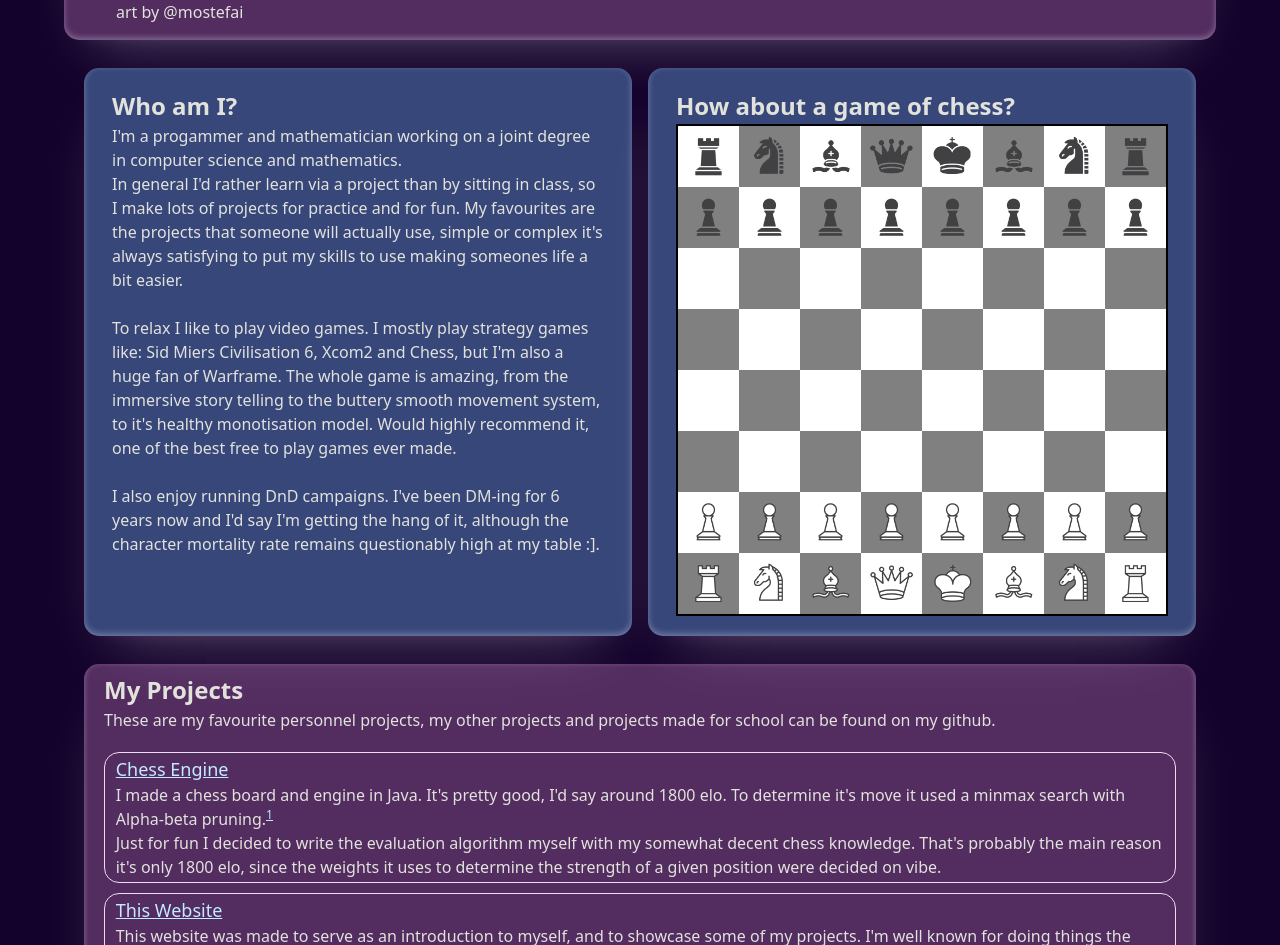
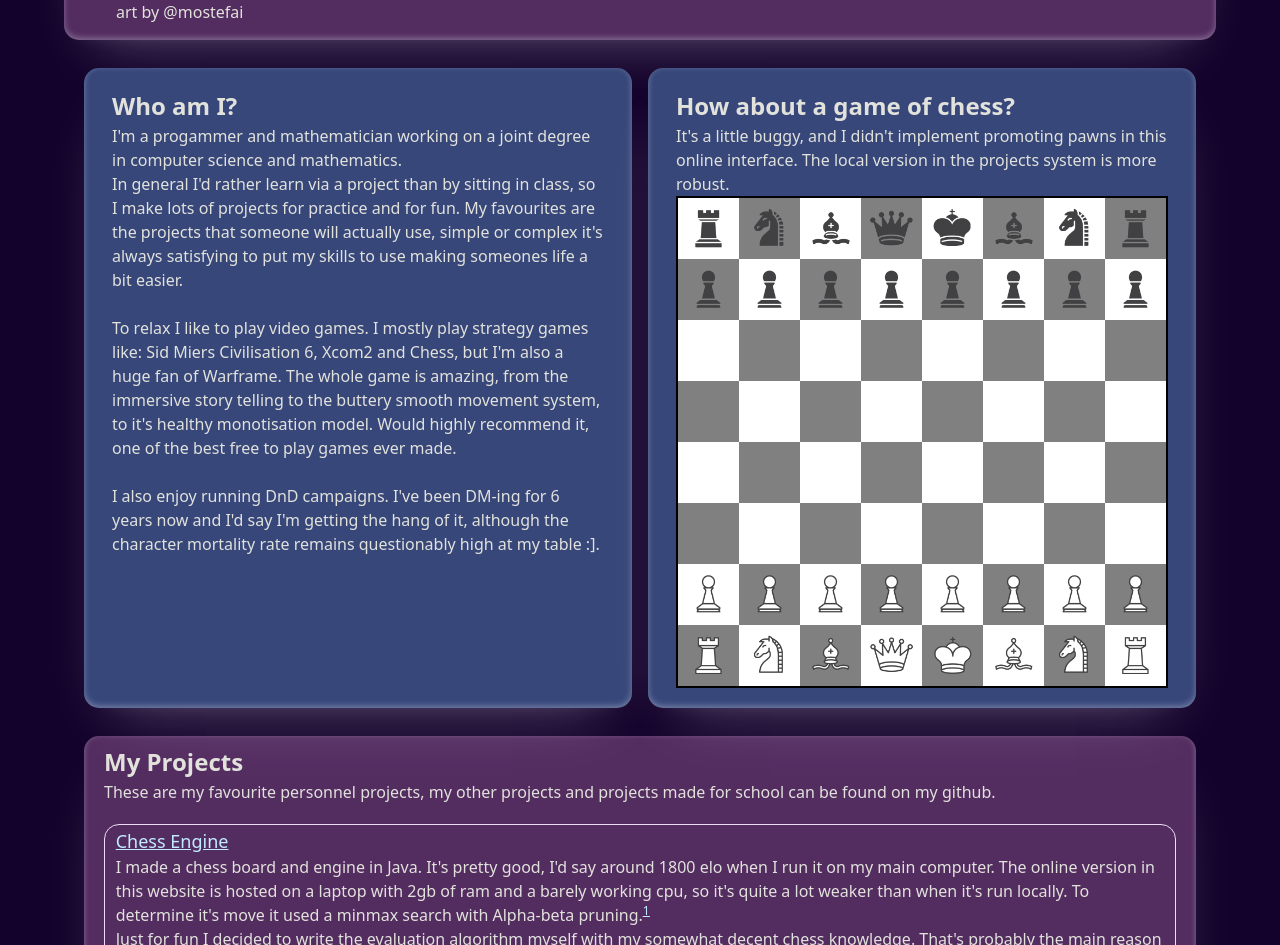
Before and after one commit to Temujin142857/MyWebsite, a Vue app: page / in a window 1280 px wide. Shown: the part 247-1192 px from the top of the page. Built offline with nearby package versions, Linux system fonts and the light colour scheme; no server answers.

Commit message:
updated chess text

```diff
--- a/src/App.vue
+++ b/src/App.vue
@@ -54,6 +54,7 @@
 				<div class="card-shadow card-half ml-2 my-2 px-7 py-5">
 					<div class="mx-auto" style="width: 100%">
 						<h2 class="h2">How about a game of chess?</h2>
+						<p>It's a little buggy, and I didn't implement promoting pawns in this online interface. The local version in the projects system is more robust.</p>
 						<chessBoard />
 					</div>
 				</div>
@@ -68,7 +69,8 @@
 					<!--<img src="project1.png" alt="image for my first project">-->
 					<div>
 						<h3 class="h3"><a class="link" href="https://github.com/Temujin142857/Chess_Engine" target="_blank">Chess Engine</a></h3>
-						<p>I made a chess board and engine in Java. It's pretty good, I'd say around 1800 elo.
+						<p>I made a chess board and engine in Java. It's pretty good, I'd say around 1800 elo when I run it on my main computer. The online version in this website
+							is hosted on a laptop with 2gb of ram and a barely working cpu, so it's quite a lot weaker than when it's run locally.
 							To determine it's move it used a minmax search with Alpha-beta pruning.<sup class="link"><a href="https://en.wikipedia.org/wiki/Alpha–beta_pruning" target="_blank">1</a></sup>
 							<br />
 							Just for fun I decided to write the evaluation algorithm myself with my somewhat decent chess knowledge.
```
